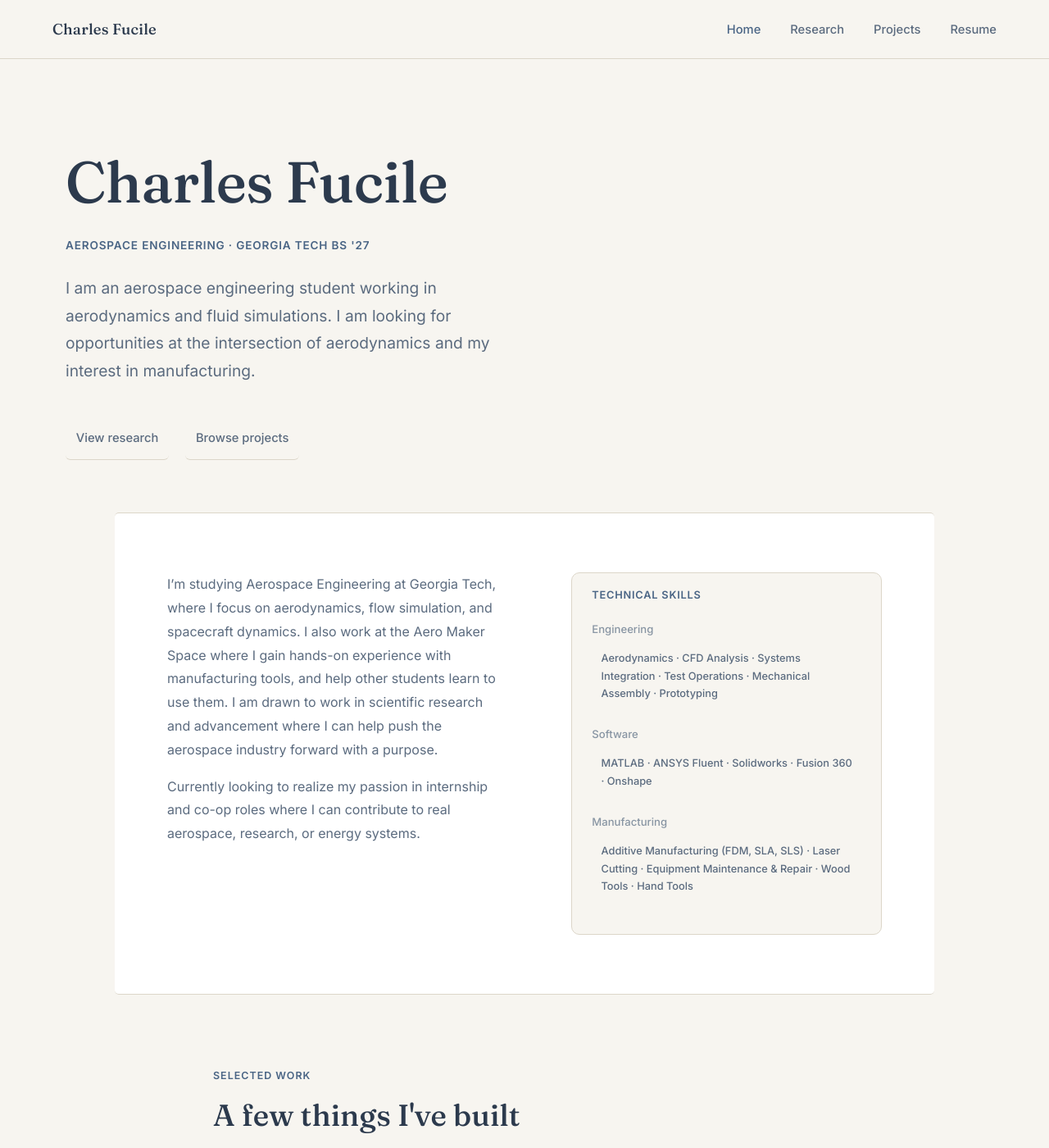
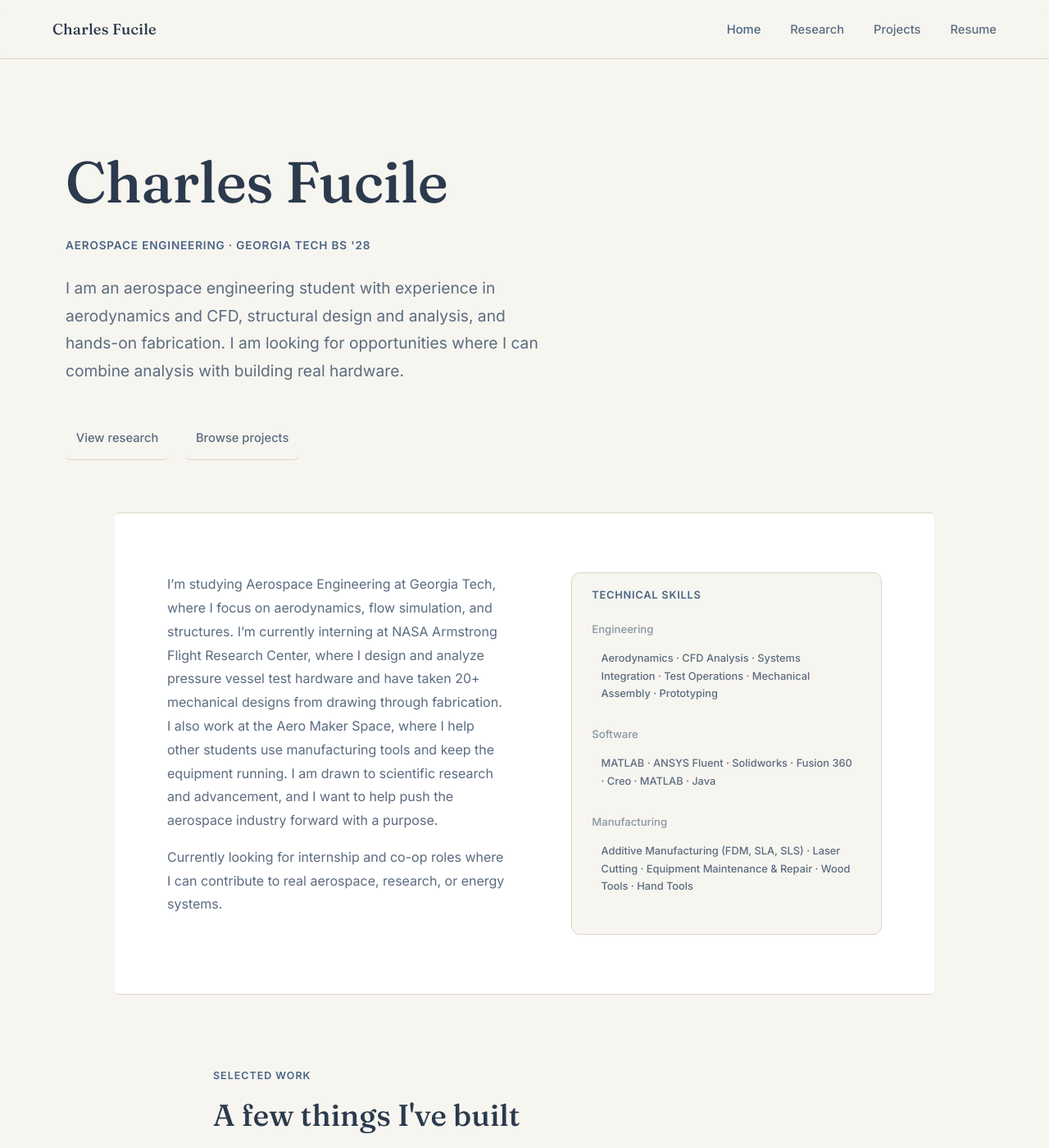
Before and after one commit to cfucile3/Portfolio, a Jekyll site: the page built from index.html, in a window 1280 px wide and 1400 px high. Shown: the whole window at 82% size. Built offline with Jekyll 4.4.1, drawn with Linux system fonts in a browser that asks for light colours.

Commit message:
Update index.html to match resume 10/31

```diff
--- a/index.html
+++ b/index.html
@@ -292,10 +292,9 @@ title: Home
     <h1 class="hero-name">
       Charles Fucile</em>
     </h1>
-    <p class="hero-eyebrow">Aerospace Engineering · Georgia Tech BS '27</p>
+    <p class="hero-eyebrow">Aerospace Engineering · Georgia Tech BS '28</p>
     <p class="hero-bio">
-      I am an aerospace engineering student working in aerodynamics and fluid simulations. I am looking
-      for opportunities at the intersection of aerodynamics and my interest in manufacturing.
+      I am an aerospace engineering student with experience in aerodynamics and CFD, structural design and analysis, and hands-on fabrication. I am looking for opportunities where I can combine analysis with building real hardware.
     </p>
     <div class="hero-cta">
       <a href="{{ '/research/' | relative_url }}" class="btn btn-text">View research</a>
@@ -315,14 +314,10 @@ title: Home
   <div class="about-strip">
     <div class="about-text">
       <p>
-        I’m studying Aerospace Engineering at Georgia Tech, where I focus on aerodynamics, flow simulation,
-        and spacecraft dynamics. I also work at the Aero Maker Space where I gain hands-on experience
-        with manufacturing tools, and help other students learn to use them. I am drawn to work in scientific
-        research and advancement where I can help push the aerospace industry forward with a purpose.
+        I’m studying Aerospace Engineering at Georgia Tech, where I focus on aerodynamics, flow simulation, and structures. I’m currently interning at NASA Armstrong Flight Research Center, where I design and analyze pressure vessel test hardware and have taken 20+ mechanical designs from drawing through fabrication. I also work at the Aero Maker Space, where I help other students use manufacturing tools and keep the equipment running. I am drawn to scientific research and advancement, and I want to help push the aerospace industry forward with a purpose.
       </p>
       <p>
-        Currently looking to realize my passion in internship and co-op roles where I can contribute
-        to real aerospace, research, or energy systems.
+        Currently looking for internship and co-op roles where I can contribute to real aerospace, research, or energy systems.
       </p>
     </div>
 
@@ -339,7 +334,7 @@ title: Home
       <div class="skill-category">
         <div class="cat-name">Software</div>
         <div class="skill-tags">
-          <span class="skill-tag">MATLAB · ANSYS Fluent · Solidworks · Fusion 360 · Onshape</span>
+          <span class="skill-tag">MATLAB · ANSYS Fluent · Solidworks · Fusion 360 · Creo · MATLAB · Java</span>
         </div>
       </div>
 
```
